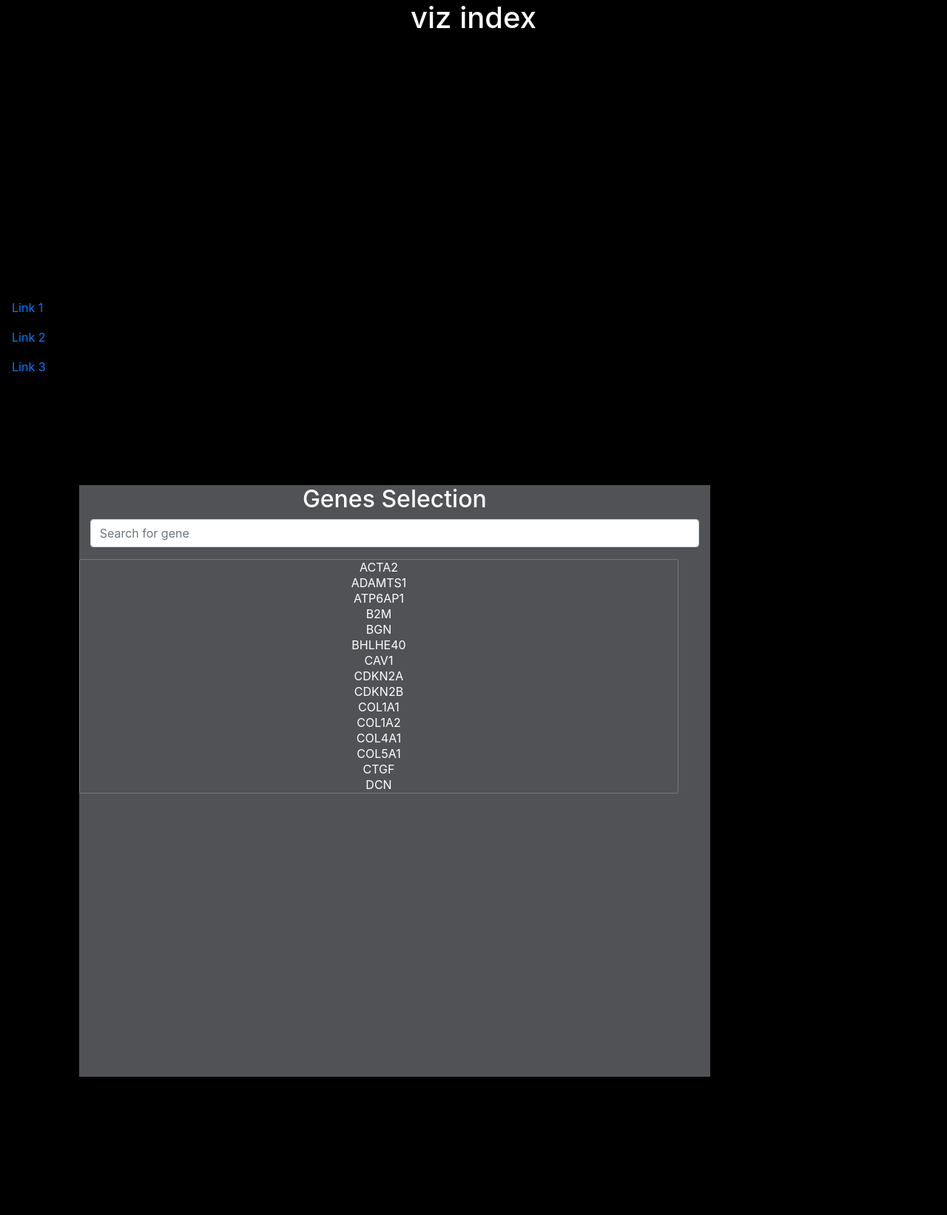
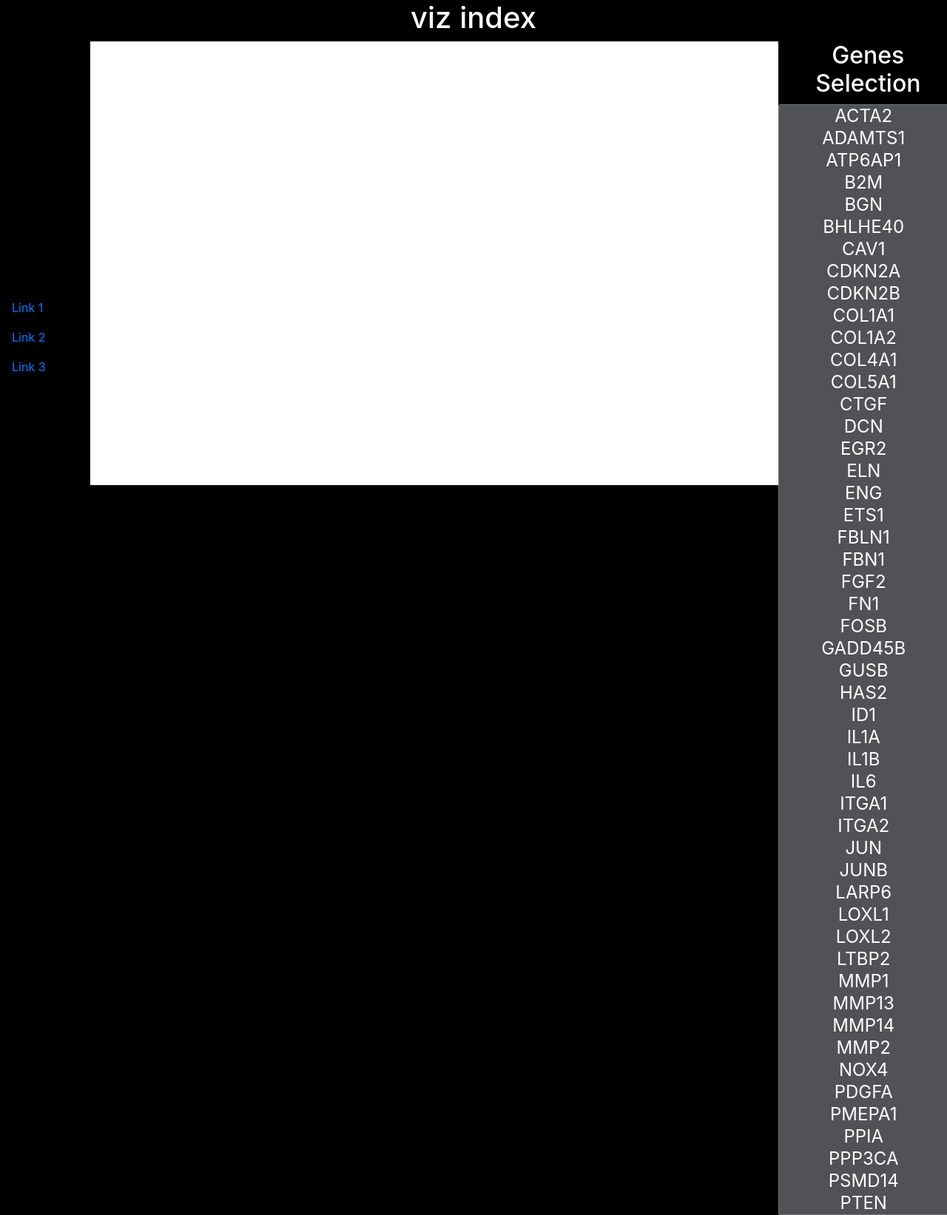
Before and after one commit to CiaranWelsh/data_viz_with_django, a Django app: page / in a window 1280 px wide. Shown: the whole page at 74% size. Before the commit the page ends 1456 px from the top, so only its background shows below. Run offline with Django 3.2, Linux system fonts and the light colour scheme; parts of the project's set-up code (start-up, migrations or seed data) failed here and were passed over; some libraries are stand-ins or nearby versions.

```diff
--- a/data_viz_with_django/settings.py
+++ b/data_viz_with_django/settings.py
@@ -32,6 +32,7 @@ ALLOWED_HOSTS = []
 
 INSTALLED_APPS = [
     'viz',
+    'bootstrap4',
     'django.contrib.admin',
     'django.contrib.auth',
     'django.contrib.contenttypes',
--- a/viz/forms.py
+++ b/viz/forms.py
@@ -51,7 +51,7 @@ class GenesForm(forms.Form):
     )#, attrs={'id': 'gene_form'})
 
     gene.widget.attrs.update({
-        'size': 15,
+        'size': 50,
     })
 
     # class Meta:
--- a/viz/static/viz/style.css
+++ b/viz/static/viz/style.css
@@ -16,7 +16,7 @@ h1, h2, h3, p, label, option {
 select {
     background-color: #505255;
     width: 95%;
-    height: 75%;
+    height: 100%;
 }
 form {
     size: 50px;
@@ -47,7 +47,25 @@ form {
     height: 100%;
 }
 
-.my-btn {
-    width: 25px;
-    height:13px;
+option {
+    font-size: 24px;
 }
+
+.option-cls {
+
+}
+
+.top-to-bottom{
+    position: absolute;
+    bottom: 0;
+    top: 0;
+    right: 0;
+
+}
+
+
+svg {
+    background-color: white;
+    height: 100%;
+    width: 100%;
+}
--- a/viz/templates/viz/index.html
+++ b/viz/templates/viz/index.html
@@ -1,13 +1,22 @@
 <!DOCTYPE html>
 {% load static %}
+{# Load the tag library #}
+{% load bootstrap4 %}
+
+{# Load CSS and JavaScript #}
+{% bootstrap_css %}
+{% bootstrap_javascript jquery='full' %}
+
+{# Display django.contrib.messages as Bootstrap alerts #}
+{% bootstrap_messages %}
 <html lang="en">
 <head>
     <meta charset="UTF-8">
     <title>viz index</title>
     <meta name="viewport" content="width=device-width, initial-scale=1">
-    <link rel="stylesheet" href="https://stackpath.bootstrapcdn.com/bootstrap/4.1.3/css/bootstrap.min.css">
-    <script src="https://code.jquery.com/jquery-3.3.1.min.js"
-            integrity="sha256-FgpCb/KJQlLNfOu91ta32o/NMZxltwRo8QtmkMRdAu8=" crossorigin="anonymous"></script>
+    {#    <link rel="stylesheet" href="https://stackpath.bootstrapcdn.com/bootstrap/4.1.3/css/bootstrap.min.css">#}
+    {#    <script src="https://code.jquery.com/jquery-3.3.1.min.js"#}
+    {#            integrity="sha256-FgpCb/KJQlLNfOu91ta32o/NMZxltwRo8QtmkMRdAu8=" crossorigin="anonymous"></script>#}
     <link rel="stylesheet" href="{% static 'viz/style.css' %}" type="text/css">
 </head>
 <body>
@@ -44,47 +53,25 @@
         </div>
         <div class="container-fluid col">
             <div class="row" id="inner-row1">
-                <div class="col-md-12">
+                <div class="col">
                     <svg>
 
                     </svg>
                 </div>
             </div>
-            <div class="row" id="gene-selection">
-                <div class="col-md-12 searchable-container">
-                    <h2>Genes Selection</h2>
-                    <div class="form-group">
-                        <div>
-                            <input type="search" class="form-control" id="gene-search" placeholder="Search for gene">
-                        </div>
-                    </div>
-                    <div class="row">
-                        {{ gene_form }}
-{#                        <div class="form-group">#}
-{#                            <div class="searchable-container">#}
-{#                                <div class="items my-btn">#}
-{#                                    <div class="info-block block-info clearfix">#}
-{#                                        <div data-toggle="buttons" class="btn-group bizmoduleselect"></div>#}
-{#                                        <label class="btn btn-default">#}
-{#                                            <div class="bizcontent">#}
-{#                                                <input type="checkbox">#}
-{#                                                <span class="glyphicon glyphicon-ok glyphicon-lg"></span>#}
-{#                                            </div>#}
-{#                                        </label>#}
-{#                                    </div>#}
-{#                                </div>#}
-{#                            </div>#}
-{#                        </div>#}
-                    </div>
-                </div>
+            <div class="row" id="">
             </div>
 
 
         </div>
         {#        Control panel stuff#}
-        <div class="col-md-3">
-            <div id="time">
-
+        <div class="col-2">
+            <div class="top-to-bottom">
+                <div class="form">
+                    <h2>Genes Selection</h2>
+                    <div class="row">
+                        {{ gene_form }}
+                    </div>
                 </div>
             </div>
         </div>
```
Also changed, not shown: viz/images/img1.png (added). Lines whose indentation alone changed are shown as unchanged.
